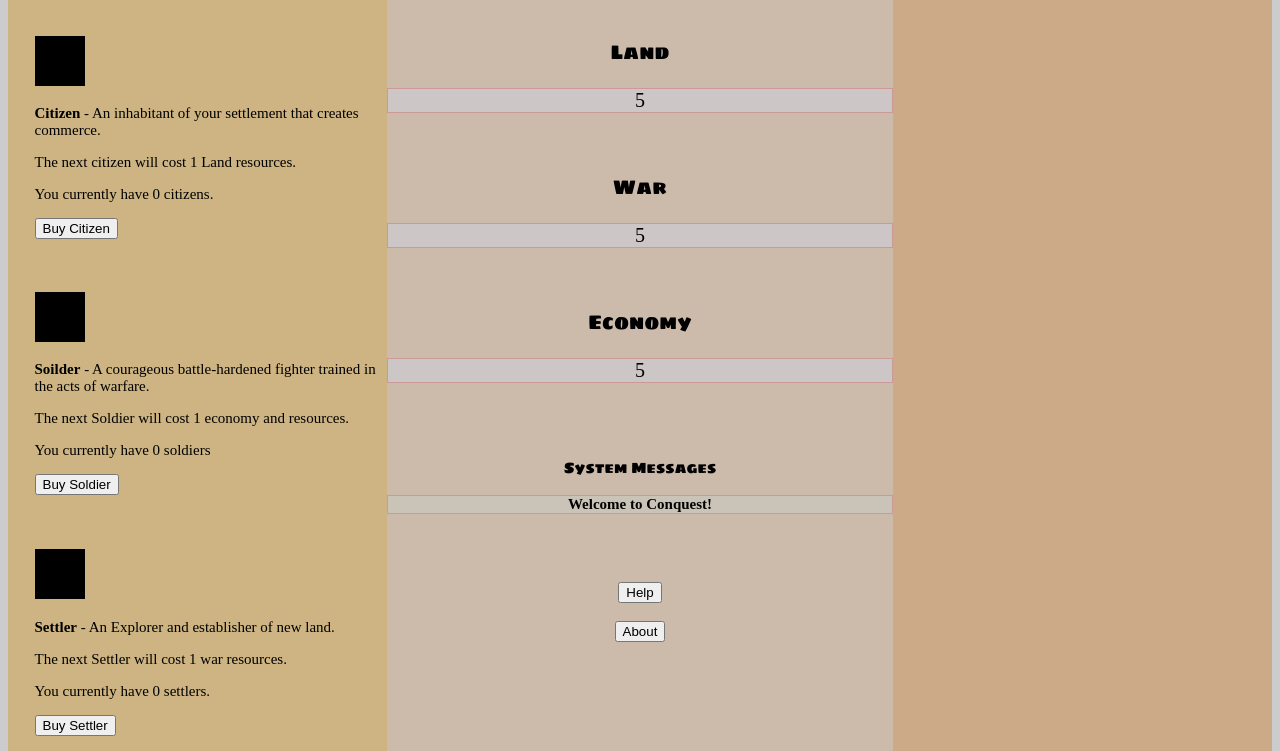
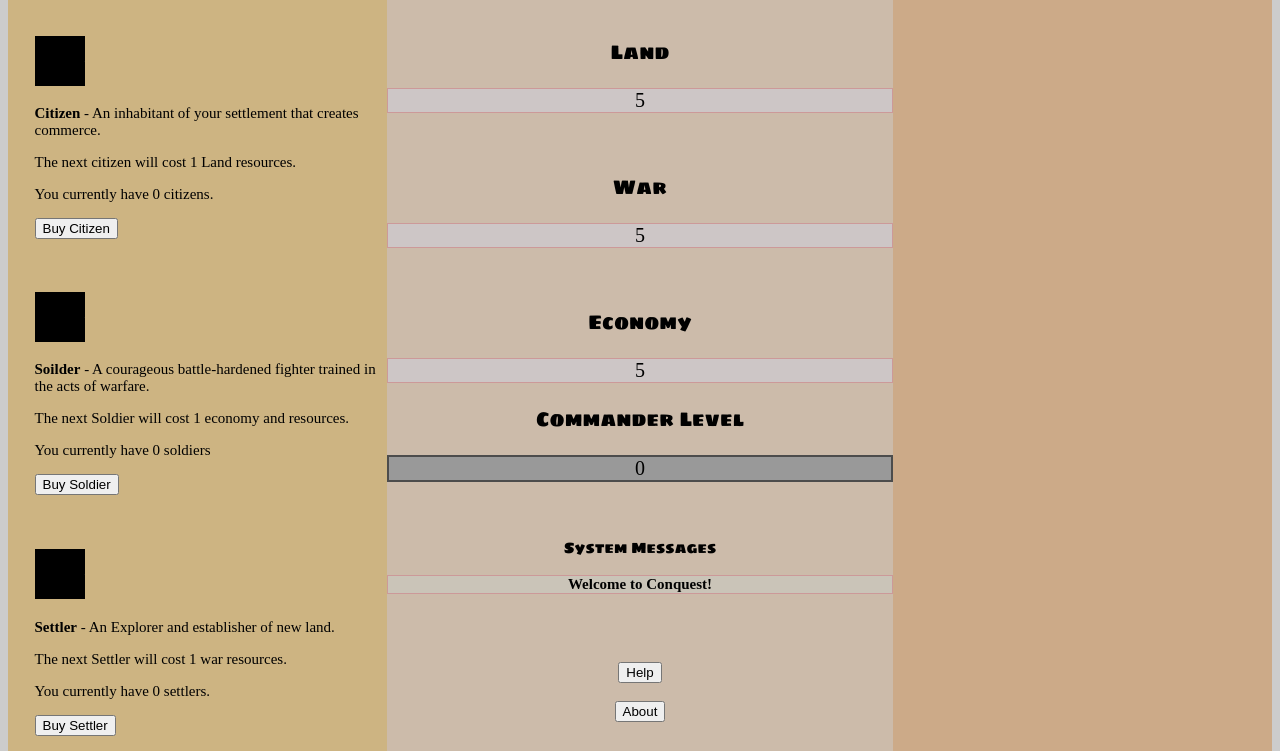
Before and after one commit to Traberjkt/Conquest, a plain HTML site: page Conquest.html in a window 1280 px wide. Shown: the part 85-836 px from the top of the page. Drawn offline with Linux system fonts and the light colour scheme.

Commit message:
Adding & Styling Commander Level to HTML/CSS

```diff
--- /dev/null
+++ b/CSS/Command_style.css
@@ -0,0 +1,33 @@
+/* Font-Families*/
+
+@font-face{
+	font-family: "GermaniaOne-Regular";
+	src: url("GermaniaOne-Regular.ttf")
+}
+
+@font-face{
+	font-family: "SigmarOne";
+	src: url("SigmarOne.ttf")
+
+}
+/* Font-Families*/
+
+
+
+#Commander{
+	font-family: SigmarOne;
+	font-size: 20px;
+	text-align: center;
+	vertical-align: center;
+
+}
+
+#CommanderLevel{
+	font-size: 20px;
+	text-align: center;
+	vertical-align: middle;
+	background: #999999;
+	border: 2px solid;
+	border-color: #4C4C4C;
+}
+}
--- a/Conquest.html
+++ b/Conquest.html
@@ -3,6 +3,7 @@
 <head>
 <title id="PageTitle">Conquest</title>
 <link rel="stylesheet" type="text/css" href="CSS/Conquest_style.css">
+<link rel="stylesheet" type="text/css" href="CSS/Command_style.css">
 <script type="text/javascript" src="JS/Gamescript.js"></script>
 <script type="text/javascript" src="JS/Commander.js"></script>
 
@@ -45,7 +46,8 @@
 		<p id="TotalEconomy">0</p>
 		<p>
 		<p>
-		<br>
+		<p id="Commander"> Commander Level</p>
+		<p id="CommanderLevel">0</p>
 		<br>
 		<p id="SM"> System Messages </p>
 		<p id="SystemMessage"><b>Welcome to Conquest!</b><p>
```
